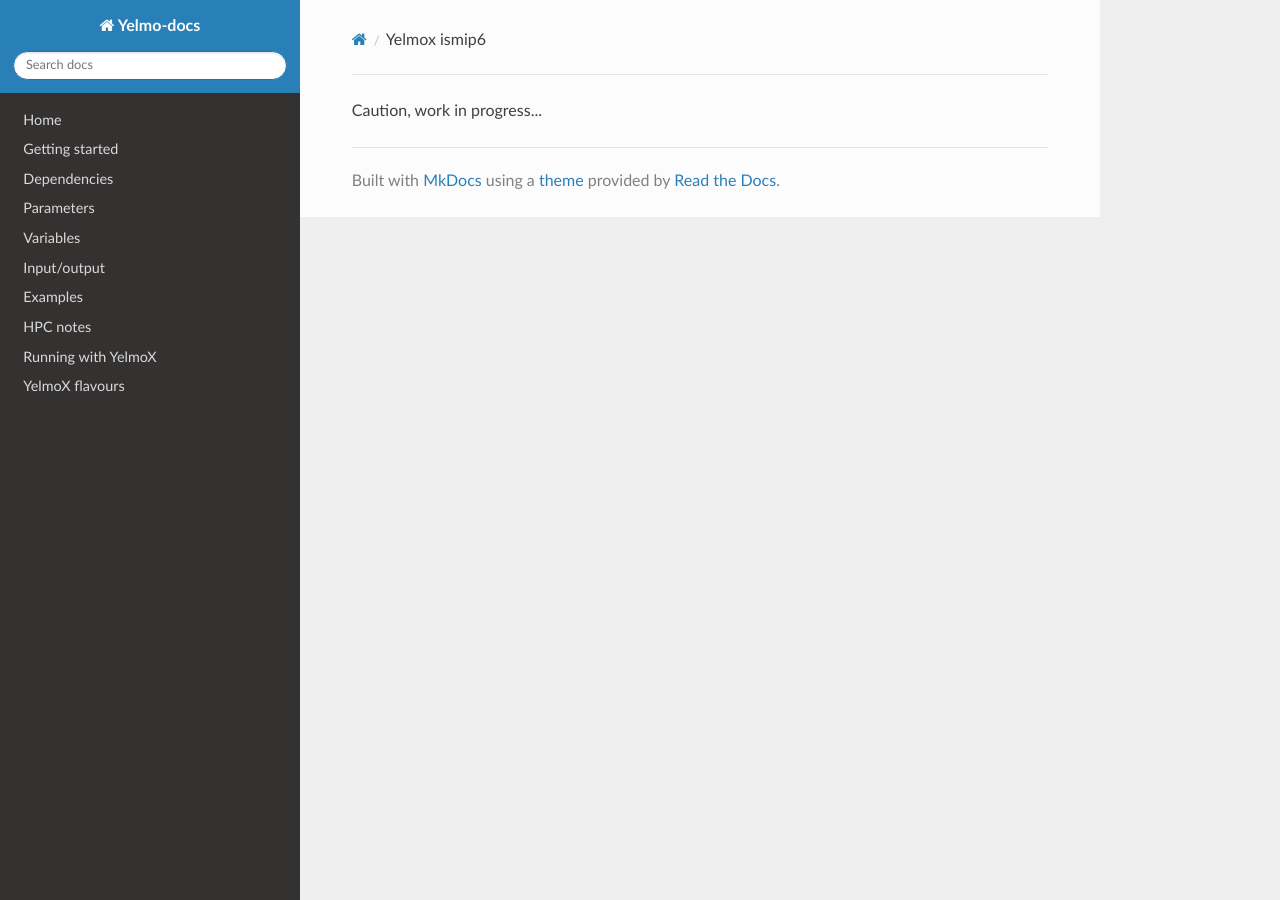
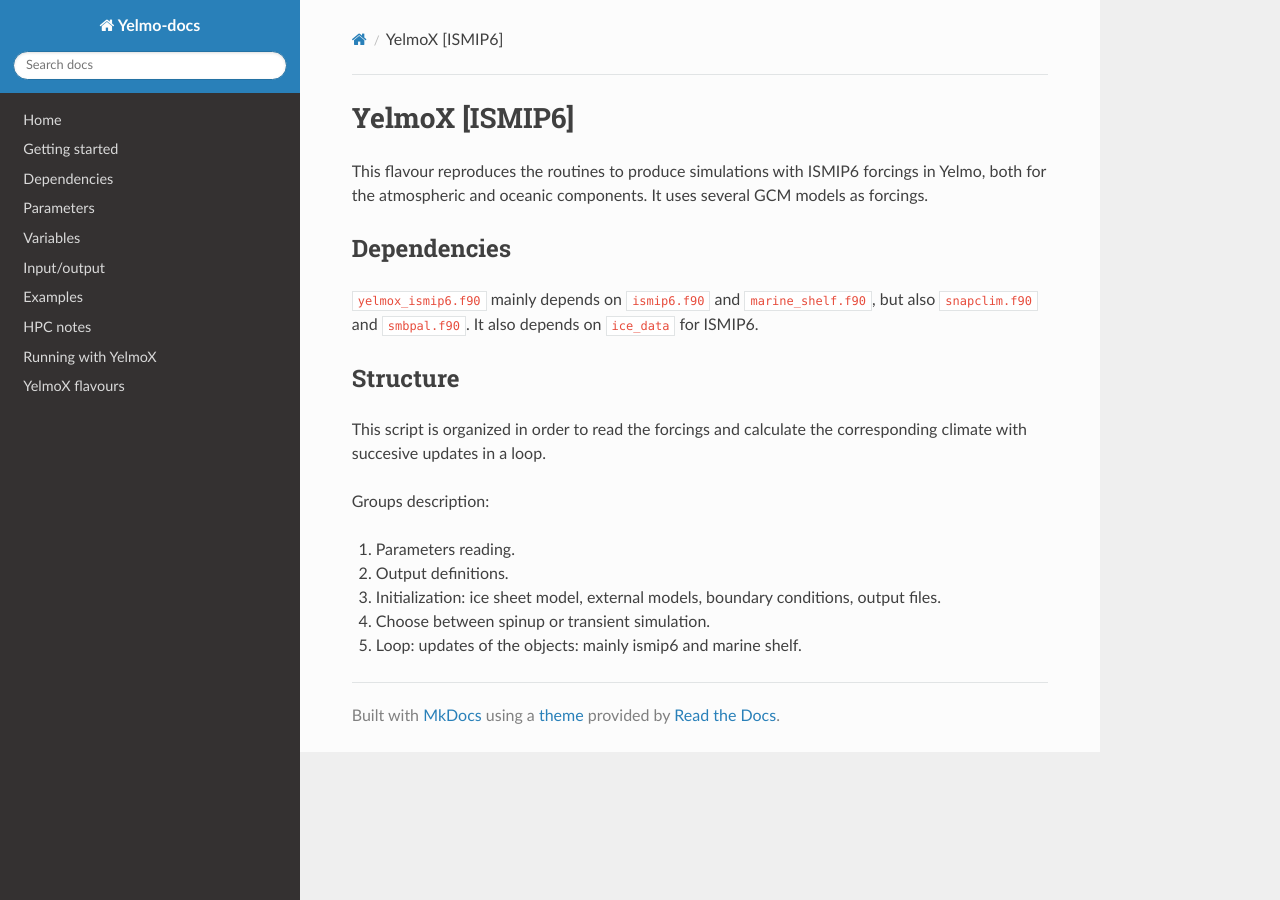
Before and after one commit to palma-ice/yelmo-docs, an MkDocs documentation site: the page built from docs/yelmox_ismip6.md, in a window 1280 px wide. Built offline with MkDocs 1.6.1, drawn with Linux system fonts in a browser that asks for light colours; nearby versions of some CDN libraries.

Commit message:
yelmox_ismip6.md and yelmox_rembo.md added

```diff
--- a/docs/yelmox_ismip6.md
+++ b/docs/yelmox_ismip6.md
@@ -1 +1,25 @@
-Caution, work in progress...
+# YelmoX [ISMIP6]
+
+[comment]: <> (Description of the executable. Here you have to write the main purposes of the executable. It would be good to add also job references if they exist. Remember: for programming, the more complete, the better.)
+
+This flavour reproduces the routines to produce simulations with ISMIP6 forcings in Yelmo, both for the atmospheric and oceanic components. It uses several GCM models as forcings.
+
+## Dependencies
+[comment]: <> (OPTIONAL section, remove if necessary. Here you can include a list of the modules needed for this particular flavour, e.g. snapclim, rembo ...)
+
+`yelmox_ismip6.f90` mainly depends on  `ismip6.f90` and `marine_shelf.f90`, but also `snapclim.f90` and `smbpal.f90`.
+It also depends on `ice_data` for ISMIP6.
+
+## Structure
+[comment]: <> (OPTIONAL section, remove if necessary. You can include here a schematic description of the executable)
+
+
+This script is organized in order to read the forcings and calculate the corresponding climate with succesive updates in a loop.
+
+Groups description:
+
+1. Parameters reading.
+2. Output definitions.
+3. Initialization: ice sheet model, external models, boundary conditions, output files.
+4. Choose between spinup or transient simulation.
+5. Loop: updates of the objects: mainly ismip6 and marine shelf.
```
Also changed, not shown: docs/yelmox_rembo.md (+22 -1 lines).
